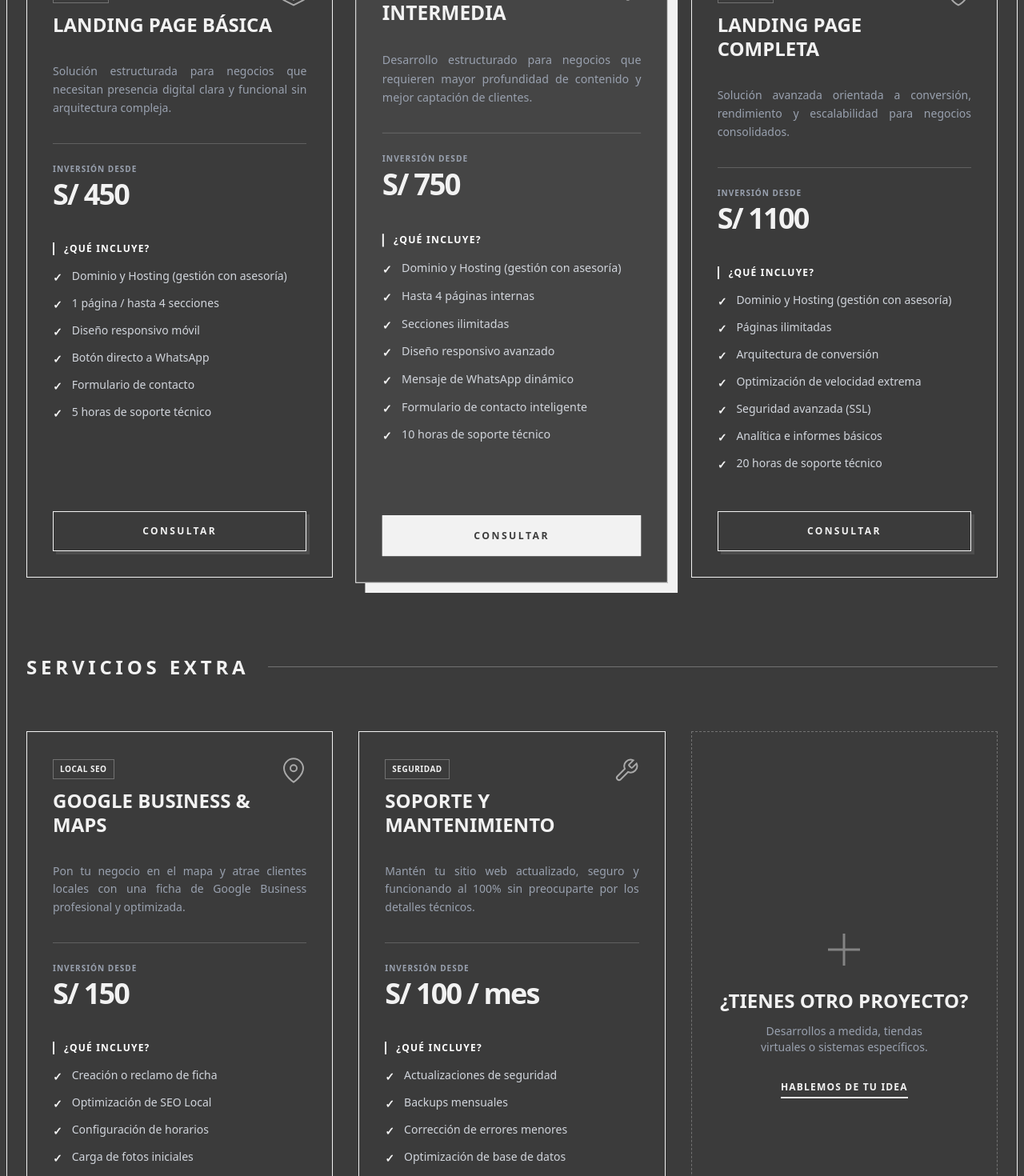
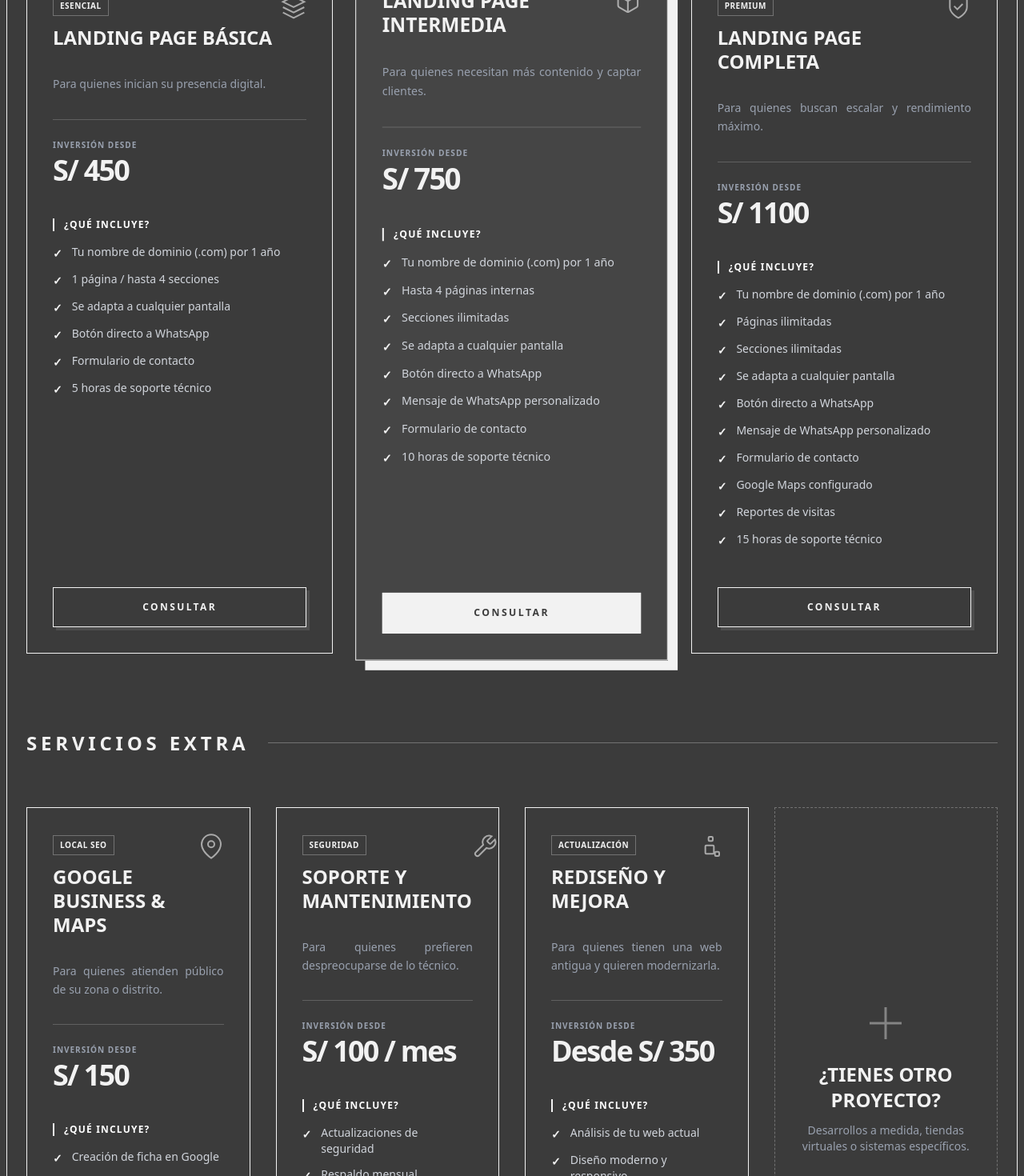
Before and after one commit to jepcec/cusco-web-studio, a Next.js app: page / in a window 1280 px wide. Shown: the part 1200-2670 px from the top of the page at 80% size. Built offline with nearby package versions, Linux system fonts and the light colour scheme.

Commit message:
Mejora servicios

```diff
--- a/app/components/Services.tsx
+++ b/app/components/Services.tsx
@@ -15,7 +15,7 @@ export default function Services() {
       id: "basico",
       name: "Landing Page Básica",
       badge: "Esencial",
-      description: "Solución estructurada para negocios que necesitan presencia digital clara y funcional sin arquitectura compleja.",
+      description: "Para quienes inician su presencia digital.",
       price: "S/ 450",
       icon: (
         <svg viewBox="0 0 24 24" fill="none" stroke="currentColor" strokeWidth="1.5" className="w-8 h-8 text-modline">
@@ -23,9 +23,9 @@ export default function Services() {
         </svg>
       ),
       includes: [
-        "Dominio y Hosting (gestión con asesoría)",
+        "Tu nombre de dominio (.com) por 1 año",
         "1 página / hasta 4 secciones",
-        "Diseño responsivo móvil",
+        "Se adapta a cualquier pantalla",
         "Botón directo a WhatsApp",
         "Formulario de contacto",
         "5 horas de soporte técnico"
@@ -35,7 +35,7 @@ export default function Services() {
       id: "intermedio",
       name: "Landing Page Intermedia",
       badge: "recomendado",
-      description: "Desarrollo estructurado para negocios que requieren mayor profundidad de contenido y mejor captación de clientes.",
+      description: "Para quienes necesitan más contenido y captar clientes.",
       price: "S/ 750",
       featured: true,
       icon: (
@@ -45,13 +45,14 @@ export default function Services() {
           <line x1="12" y1="22.08" x2="12" y2="12" />
         </svg>
       ),
-      includes: [
-        "Dominio y Hosting (gestión con asesoría)",
+includes: [
+        "Tu nombre de dominio (.com) por 1 año",
         "Hasta 4 páginas internas",
         "Secciones ilimitadas",
-        "Diseño responsivo avanzado",
-        "Mensaje de WhatsApp dinámico",
-        "Formulario de contacto inteligente",
+        "Se adapta a cualquier pantalla",
+        "Botón directo a WhatsApp",
+        "Mensaje de WhatsApp personalizado",
+        "Formulario de contacto",
         "10 horas de soporte técnico"
       ],
     },
@@ -59,7 +60,7 @@ export default function Services() {
       id: "completo",
       name: "Landing Page Completa",
       badge: "Premium",
-      description: "Solución avanzada orientada a conversión, rendimiento y escalabilidad para negocios consolidados.",
+      description: "Para quienes buscan escalar y rendimiento máximo.",
       price: "S/ 1100",
       icon: (
         <svg viewBox="0 0 24 24" fill="none" stroke="currentColor" strokeWidth="1.5" className="w-8 h-8 text-modline">
@@ -68,13 +69,16 @@ export default function Services() {
         </svg>
       ),
       includes: [
-        "Dominio y Hosting (gestión con asesoría)",
+        "Tu nombre de dominio (.com) por 1 año",
         "Páginas ilimitadas",
-        "Arquitectura de conversión",
-        "Optimización de velocidad extrema",
-        "Seguridad avanzada (SSL)",
-        "Analítica e informes básicos",
-        "20 horas de soporte técnico"
+        "Secciones ilimitadas",
+        "Se adapta a cualquier pantalla",
+        "Botón directo a WhatsApp",
+        "Mensaje de WhatsApp personalizado",
+        "Formulario de contacto",
+        "Google Maps configurado",
+        "Reportes de visitas",
+        "15 horas de soporte técnico"
       ],
     }
   ];
@@ -84,7 +88,7 @@ export default function Services() {
       id: "google-maps",
       name: "Google Business & Maps",
       badge: "Local SEO",
-      description: "Pon tu negocio en el mapa y atrae clientes locales con una ficha de Google Business profesional y optimizada.",
+      description: "Para quienes atienden público de su zona o distrito.",
       price: "S/ 150",
       icon: (
         <svg viewBox="0 0 24 24" fill="none" stroke="currentColor" strokeWidth="1.5" className="w-8 h-8 text-modline">
@@ -93,18 +97,18 @@ export default function Services() {
         </svg>
       ),
       includes: [
-        "Creación o reclamo de ficha",
-        "Optimización de SEO Local",
+        "Creación de ficha en Google",
+        "Optimización para búsquedas locales",
         "Configuración de horarios",
-        "Carga de fotos iniciales",
-        "Enlace directo a WhatsApp"
+        "Fotos de tu proyecto",
+        "Botón directo a WhatsApp"
       ]
     },
     {
         id: "mantenimiento",
         name: "Soporte y Mantenimiento",
         badge: "Seguridad",
-        description: "Mantén tu sitio web actualizado, seguro y funcionando al 100% sin preocuparte por los detalles técnicos.",
+        description: "Para quienes prefieren despreocuparse de lo técnico.",
         price: "S/ 100 / mes",
         icon: (
           <svg viewBox="0 0 24 24" fill="none" stroke="currentColor" strokeWidth="1.5" className="w-8 h-8 text-modline">
@@ -113,10 +117,31 @@ export default function Services() {
         ),
         includes: [
           "Actualizaciones de seguridad",
-          "Backups mensuales",
-          "Corrección de errores menores",
-          "Optimización de base de datos",
+          "Respaldo mensual",
+          "Corrección de errores",
+          "Optimización de rendimiento",
           "Soporte prioritario"
+        ]
+      },
+      {
+        id: "redisenio",
+        name: "Rediseño y Mejora",
+        badge: "Actualización",
+        description: "Para quienes tienen una web antigua y quieren modernizarla.",
+        price: "Desde S/ 350",
+        icon: (
+          <svg viewBox="0 0 24 24" fill="none" stroke="currentColor" strokeWidth="1.5" className="w-8 h-8 text-modline">
+            <path d="M11 4a1 1 0 011-1h2a1 1 0 011 1v2a1 1 0 01-1 1h-2a1 1 0 01-1-1V4z" />
+            <path d="M21 20a1 1 0 01-1 1h-2a1 1 0 01-1-1v-2a1 1 0 011-1h2a1 1 0 011 1v2z" />
+            <path d="M8 12a1 1 0 011-1h6a1 1 0 011 1v6a1 1 0 01-1 1H9a1 1 0 01-1-1v-6z" />
+          </svg>
+        ),
+        includes: [
+          "Análisis de tu web actual",
+          "Diseño moderno y responsivo",
+          "Optimización de velocidad",
+          "Mejora de SEO básico",
+          "Botón de WhatsApp"
         ]
       }
   ];
@@ -213,7 +238,7 @@ export default function Services() {
           </h2>
           <div className="w-24 h-1 bg-modline mx-auto mb-6"></div>
           <p className="text-gray-400 max-w-2xl mx-auto uppercase text-xs tracking-[0.3em] font-bold">
-            Soluciones digitales de alto impacto para negocios modernos.
+            Soluciones digitales de alto impacto para quienes buscan crecer.
           </p>
         </header>
 
@@ -227,7 +252,7 @@ export default function Services() {
 
         {/* SECTION: EXTRA SERVICES */}
         <SectionHeader title="Servicios Extra" />
-        <div className="grid grid-cols-1 lg:grid-cols-3 gap-8 items-stretch">
+        <div className="grid grid-cols-1 lg:grid-cols-2 xl:grid-cols-4 gap-8 items-stretch">
           {extraServices.map((service) => (
             <ServiceCard key={service.id} service={service} />
           ))}
```
